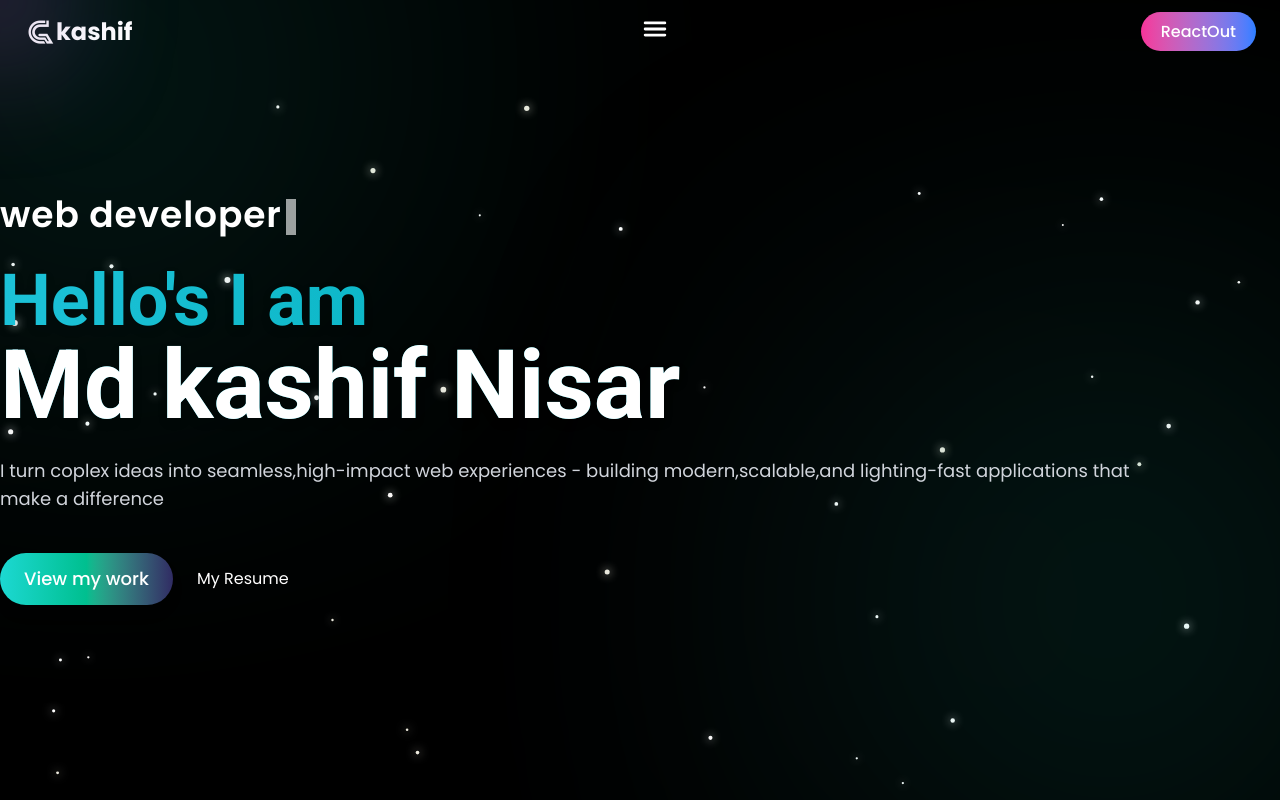
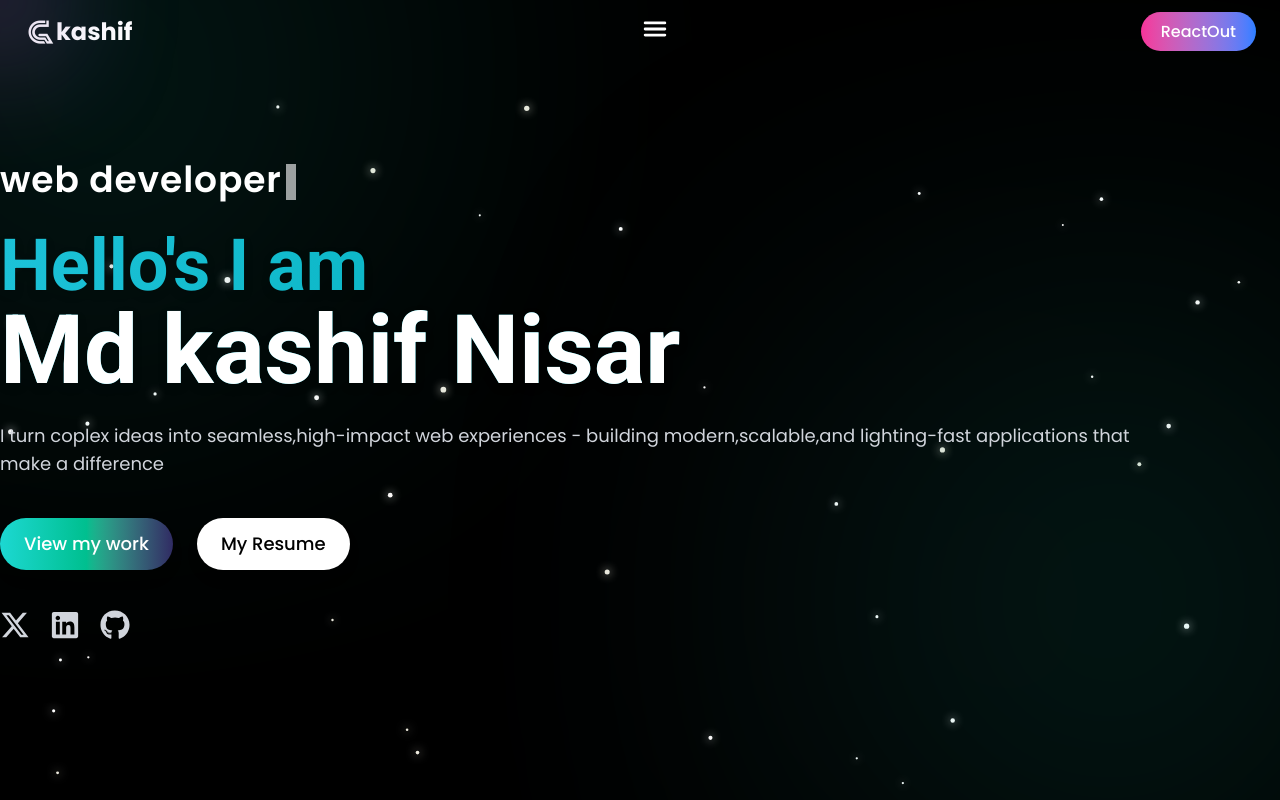
Before and after one commit to kashif5677/MyPorfolio_website, a React (Vite) app in the folder vite-project/: page / in a window 1280 px wide. Shown: the top 800 px of the page. Built offline with nearby package versions, Linux system fonts and the light colour scheme.

Commit message:
adding twitter linkedin and github icons

```diff
--- a/vite-project/src/sections/Home.jsx
+++ b/vite-project/src/sections/Home.jsx
@@ -1,6 +1,25 @@
 import React, { use, useMemo } from 'react'
 import ParticlesBackground from '../components/ParticlesBackground'
-import {motion} from 'framer-motion'
+import {motion, scale} from 'framer-motion'
+import {FaXTwitter,FaLinkedin,FaGithub} from 'react-icons/fa6'
+
+const socials=[
+  {Icon : FaXTwitter,label:"X",href:"https://twitter.com/"},
+  {Icon:FaLinkedin,label:"LinkedIn",href:"https://www.linkedin.com/in/"},
+  {Icon:FaGithub,label:"Github",href:"https://github.com/"}
+]
+
+const glowVariants={
+  initial:{ scale:1,y:0,filter:"drop-shadow(0 0 0px white)"},
+  hover:{
+    scale:1.1,
+    y:-10,
+    filter:"drop-shadow(0 0 10px rgba(13,88,204,0.5)) drop-shadow(0 0 20px rgba(16,185,129,0.5))",
+    transition:{type:"spring",stiffness:300,damping:15}
+  },
+  tap:{scale:0.95,y:0,transition:{duration:0.08}}
+}
+
 
 const Home = () => {
   const roles=useMemo(()=>["web developer","Software Developer"],[])
@@ -8,7 +27,6 @@ const Home = () => {
   const [index,setIndex]=React.useState(0)
   const [subIndex,setSubIndex]=React.useState(0)
   const [deleting,setdeleting]=React.useState(false)
-
 
   React.useEffect(()=>{
     const current=roles[index]
@@ -96,8 +114,30 @@ const Home = () => {
             href="#project"
             className='px-6 py-3 rounded-full font-medium text-lg text-white bg-gradient-to-r from-[#1cd8d2] via-[#00bf8f] to-[#302b63] shadow-lg hover:scale-105 transition-all'
             >View my work</a>
-            <a href="">My Resume</a>
+            <a
+            href="/KASHIF_RESUME.pdf"
+            className='px-6 py-3 rounded-full text-lg font-medium text-black bg-white hover:bg-gray-200 shadow-lg hover:scale-105 '
+            >My Resume</a>
           </motion.div>
+
+          <div className='mt-10 flex  gap-5 text-2xl md:text-3xl justify-center lg:justify-start'>
+              {socials.map(({Icon,label,href})=>(
+                  <motion.a
+                    href={href}
+                    key={label}
+                    target="_blank"
+                    aria_label={label}
+                    rel="noopener noreferrer"
+                    variant={glowVariants}
+                    initial="initial"
+                    whileHover="hover"
+                    whileTap="tap"
+                    className='text-gray-300 hover:text-white transition-colors duration-300'
+                  >
+                      <Icon/>
+                  </motion.a>
+              ))}
+          </div>
       </div>
     </div>
     </div>
```
